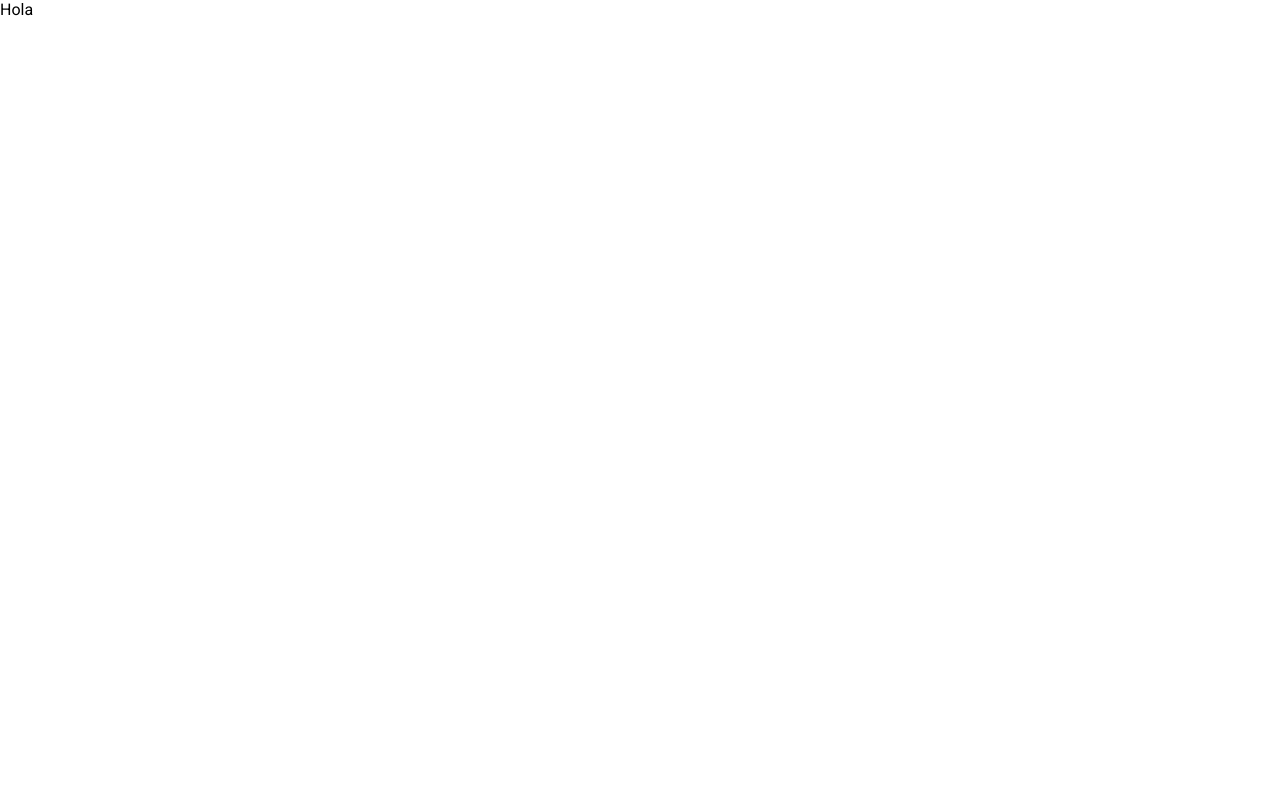
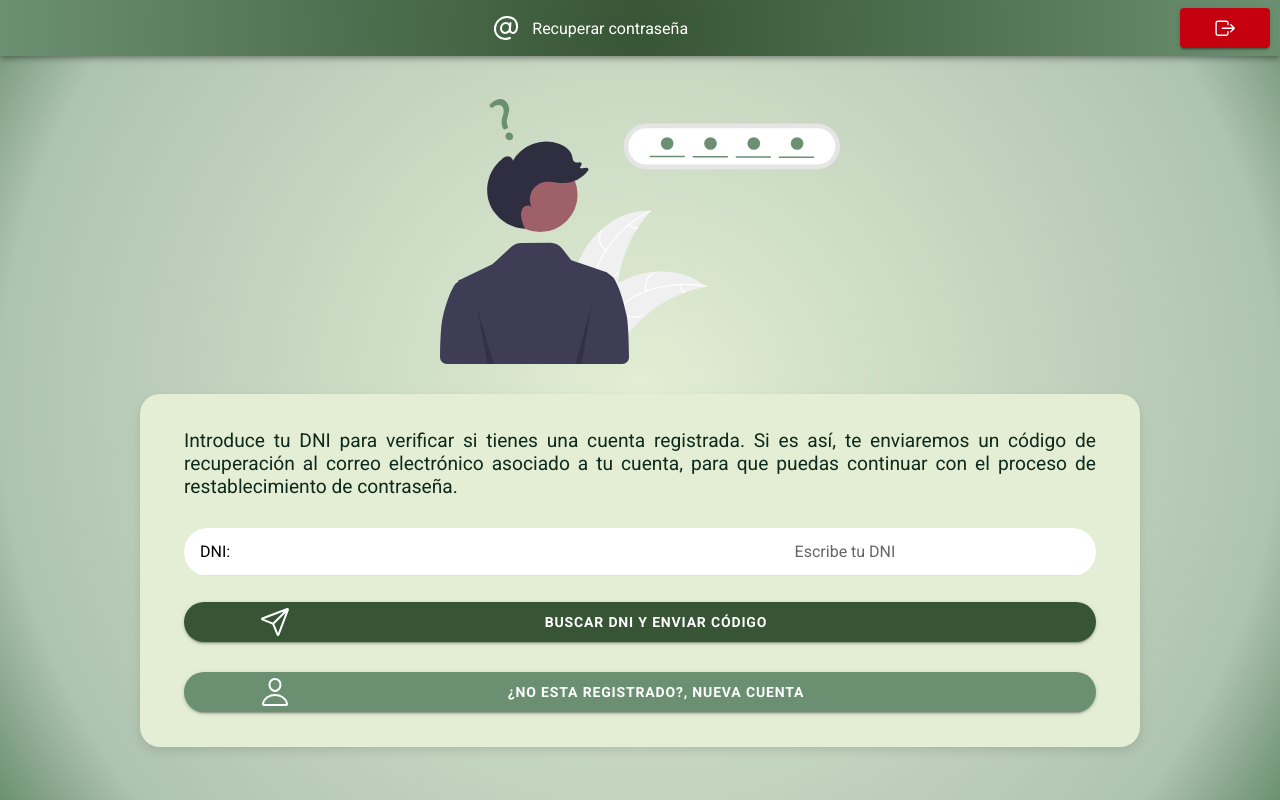
Before and after one commit to carlgar512/EasyFarma, a React (Vite) app in the folder gestionMedicaFront/: page /passwordReset in a window 1280 px wide. Built offline with nearby package versions, Linux system fonts and the light colour scheme.

Commit message:
Creacion primera pantalla recuperarContraseña

```diff
--- a/gestionMedicaFront/src/components/iniciarSesion/IniciarSesion.css
+++ b/gestionMedicaFront/src/components/iniciarSesion/IniciarSesion.css
@@ -68,7 +68,6 @@
   }
 
   .form-containerSes {
-
     display: flex;
     justify-content: center;
     align-items: center;
--- a/gestionMedicaFront/src/components/iniciarSesion/IniciarSesion.tsx
+++ b/gestionMedicaFront/src/components/iniciarSesion/IniciarSesion.tsx
@@ -25,7 +25,7 @@ const IniciarSesion: React.FC = () => {
     };
 
     const handleRecuperarPassword = () => {
-        history.push('/passwordReset')
+        history.replace('/passwordReset')
     };
 
     const handleGoBackClick = () => {
--- a/gestionMedicaFront/src/components/recuperarPasswordCode/RecuperaPasswordCode.css
+++ b/gestionMedicaFront/src/components/recuperarPasswordCode/RecuperaPasswordCode.css
@@ -0,0 +1,122 @@
+.top-BarBackgroundRP {
+    --background: radial-gradient(circle, var(--ion-color-customDark) 0%, var(--ion-color-customMedium) 100%);
+    --width: 100%;
+}
+
+.topBarRP {
+    display: flex;
+    justify-content: center;
+    align-items: center;
+    gap: 10px;
+    width: 100%;
+    color: white;
+    font-family: var(--font-primary);
+}
+
+.left-contentRP {
+    display: flex;
+    justify-content: center;
+    align-items: center;
+    gap: 10px;
+    flex-grow: 1;
+    /* Esto hace que ocupe el espacio central */
+    margin-left: 10px;
+}
+
+.leaveButtonRP {
+    width: 7%;
+    margin-right: 10px;
+}
+
+.titleRP {
+    font-size: 1rem;
+}
+
+.contentRP {
+    display: flex;
+    justify-content: center;
+    align-items: center;
+    height: 100%;
+    width: 100%;
+    --background: radial-gradient(circle, var(--ion-color-customUltraLight) 0%, var(--ion-color-customLight) 85%, var(--ion-color-customMedium) 100%);
+}
+
+.form-containerRP {
+    width: 100%;
+    height: 100%;
+    display: flex;
+    flex-direction: column;
+    gap: 20px;
+    justify-content: center;
+    align-items: center;
+}
+
+.formCardRP {
+    display: flex;
+    align-items: center;
+    flex-direction: column;
+    gap: 10px;
+    width: 90%;
+    max-width: 1000px;
+    height: auto;
+    background: var(--ion-color-customUltraLight);
+    padding: 20px;
+    margin: 10px;
+    border-radius: 20px;
+    box-shadow: 0 4px 10px rgba(0, 0, 0, 0.1);
+    text-align: center;
+}
+
+.form-itemRP {
+    display: flex;
+    justify-content: center;
+    align-items: center;
+    text-align: center;
+    width: 95%;
+    gap: 100px;
+    border-radius: 36px;
+}
+
+.form-labelRP {
+    display: flex;
+    width: 100%;
+    text-align: center;
+    font-family: var(--font-primary);
+}
+
+.custom-buttonRP {
+    --background: var(--ion-color-customDark);
+    --color: white;
+    width: 95%;
+    border-radius: 16px;
+    font-weight: bold;
+}
+
+.custom-button2RP {
+    width: 95%;
+    --background: var(--ion-color-customMedium);
+    --color: white;
+    border-radius: 16px;
+    font-weight: bold;
+    margin-bottom: 15px;
+}
+
+.buttonTextRP {
+    width: 80%;
+}
+
+.infoTextRP {
+    font-family: var(--font-primary);
+    font-weight: 500;
+    font-size: 1.2rem;
+    color: var(--ion-color-customHardDark);
+    text-align: justify;
+    width: 95%;
+    padding-bottom: 20px;
+    margin-top: 15px;
+}
+
+.sesImgRP{
+   max-width: 400px;
+   width: 50%;
+}
--- a/gestionMedicaFront/src/components/recuperarPasswordCode/RecuperaPasswordCode.tsx
+++ b/gestionMedicaFront/src/components/recuperarPasswordCode/RecuperaPasswordCode.tsx
@@ -1,12 +1,103 @@
-import { IonPage } from "@ionic/react";
-import React from "react";
+import { IonButton, IonContent, IonHeader, IonIcon, IonImg, IonInput, IonItem, IonPage, IonToolbar } from "@ionic/react";
+import React, { useState } from "react";
 import "./RecuperaPasswordCode.css";
+import { atOutline, exitOutline, paperPlaneOutline, personOutline } from "ionicons/icons";
+import { useHistory } from "react-router-dom";
 
 
 const RecuperaPasswordCode: React.FC = () => {
+
+    const history = useHistory();
+
+    const [form, setForm] = useState({
+        dni: "",
+    });
+
+    const handleChange = (e: any) => {
+        setForm({ ...form, [e.target.name]: e.target.value });
+    };
+
+    const handleGoBackClick = () => {
+
+        if (document.referrer.includes('/lobby')) {
+            history.go(-1); // Si la página anterior era /lobby, vuelve atrás
+        } else {
+            history.replace('/lobby'); // Si no, reemplaza la ruta actual
+        }
+
+    };
+
+    const handleBuscaDni = () => {
+        //TODO LLamada backService para metodo exoistencia dni y regreso de email
+    }
+
+    const handleGoInicioSesion = () => {
+        history.replace('/SignIn')
+    };
+
     return (
         <IonPage>
-            Hola
+            <IonHeader>
+                <IonToolbar className="top-BarBackgroundRP">
+                    <div className="topBarRP">
+                        <div className="left-contentRP">
+                            <IonIcon icon={atOutline} size="large" color="#0f2a1d"></IonIcon>
+                            <span className="titleRP">Recuperar contraseña</span>
+                        </div>
+                        <IonButton color="danger" className="leaveButtonRP" onClick={handleGoBackClick}>
+                            <IonIcon slot="icon-only" ios={exitOutline}></IonIcon>
+                        </IonButton>
+
+                    </div>
+                </IonToolbar>
+            </IonHeader>
+            <IonContent fullscreen className="contentRP">
+                <div className="form-containerRP">
+                     <IonImg className="sesImgRP" src="/forgotPassword.svg"></IonImg>
+                    <div className="formCardRP">
+                        <span className="infoTextRP">Introduce tu DNI para verificar si tienes una cuenta registrada.
+                            Si es así, te enviaremos un código de recuperación al correo electrónico asociado a tu cuenta,
+                             para que puedas continuar con el proceso de restablecimiento de contraseña.</span>
+                        <IonItem className="form-itemRP">
+                            <label className="form-labelRP">DNI:</label>
+                            <IonInput
+                                color={"success"}
+                                placeholder="Escribe tu DNI"
+                                name="dni"
+                                value={form.dni}
+                                onIonChange={handleChange}
+                                clearInput={true}
+                            />
+                        </IonItem>
+
+                        <IonButton
+                            expand="block"
+                            shape="round"
+                            size="default"
+                            className="ion-margin-top custom-buttonRP"
+                            onClick={handleBuscaDni}
+                        >
+                            <IonIcon icon={paperPlaneOutline} size="large" slot="icon-only"></IonIcon>
+                            <span className="buttonTextRP">
+                                Buscar DNI y enviar código
+                            </span>
+                        </IonButton>
+
+                        <IonButton
+                            onClick={handleGoInicioSesion}
+                            expand="block"
+                            shape="round"
+                            size="default"
+                            className="ion-margin-top custom-button2RP"
+                        >
+                            <IonIcon icon={personOutline} size="large" slot="icon-only"></IonIcon>
+                            <span className="buttonTextRP">
+                                ¿No esta registrado?, Nueva cuenta
+                            </span>
+                        </IonButton>
+                    </div>
+                </div>
+            </IonContent>
         </IonPage>
     )
 }
```
Also changed, not shown: gestionMedicaFront/public/IMG-20250317-WA0005.jpg (deleted), gestionMedicaFront/public/forgotPassword.svg (added).
